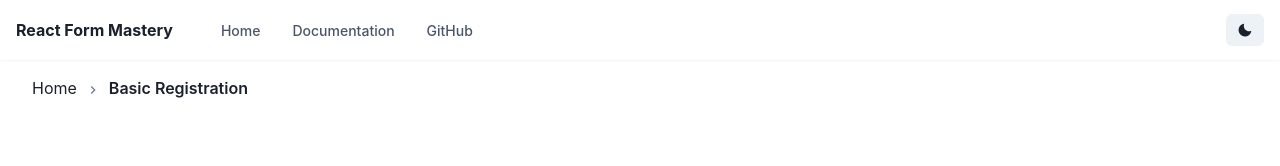
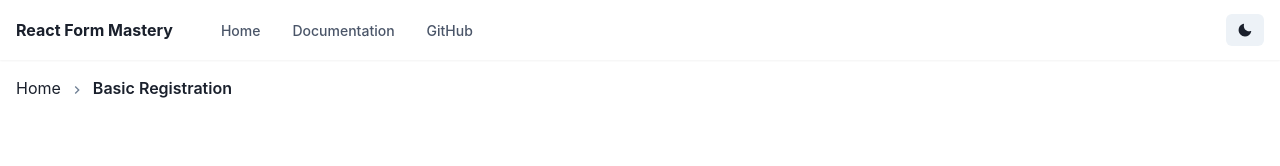
Before and after one commit to luthfidi/react-form-handling-chakraui, a React (Vite) app: page /basic-registration in a window 1280 px wide. Shown: the top 166 px of the page. Built offline with nearby package versions, Linux system fonts and the light colour scheme.

Commit message:
fix: breadcrumps container

```diff
--- a/src/components/ui/Breadcrumbs.tsx
+++ b/src/components/ui/Breadcrumbs.tsx
@@ -5,6 +5,7 @@ import {
   useColorModeValue,
   Flex,
   Icon,
+  Container,
 } from "@chakra-ui/react";
 import { ChevronRightIcon } from "@chakra-ui/icons";
 import { Link as RouterLink, useLocation } from "react-router-dom";
@@ -50,13 +51,8 @@ const Breadcrumbs = ({ items }: BreadcrumbsProps) => {
   }
 
   return (
-    <Flex
-      w="full"
-      py={4}
-      px={{ base: 4, md: 8 }}
-      bg={useColorModeValue("white", "gray.800")}
-      borderColor={useColorModeValue("gray.200", "gray.700")}
-    >
+    <Flex w="full" py={4} bg={useColorModeValue("white", "gray.800")}>
+      <Container maxW="container.xl">
         <Breadcrumb
           spacing="8px"
           separator={<ChevronRightIcon color="gray.500" />}
@@ -85,6 +81,7 @@ const Breadcrumbs = ({ items }: BreadcrumbsProps) => {
             </BreadcrumbItem>
           ))}
         </Breadcrumb>
+      </Container>
     </Flex>
   );
 };
```
Lines whose indentation alone changed are shown as unchanged.
